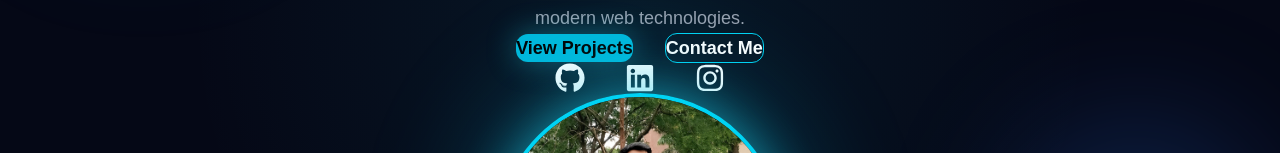
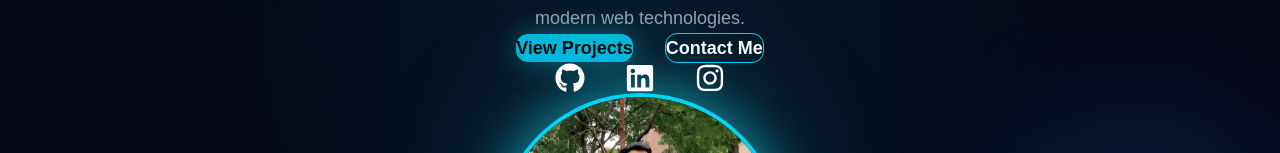
Before and after one commit to cdpatil396-coder/DigiPortfolio, a React (Vite) app: page / in a window 1280 px wide. Shown: the part 383-536 px from the top of the page. Built offline with nearby package versions, Linux system fonts and the light colour scheme.

Commit message:
fix the issue of icons git and linkdin

```diff
--- a/src/pages/Home.jsx
+++ b/src/pages/Home.jsx
@@ -15,16 +15,13 @@ const Home = () => {
   return (
     <section className="relative min-h-screen flex flex-col items-center justify-start overflow-x-hidden bg-[#050816] text-white px-4 pb-28 sm:px-6 lg:pb-40">
       {/* Background Glow */}
-      <div className="absolute inset-0 bg-[radial-gradient(circle_at_center,rgba(34,211,238,0.08),transparent_60%)] pointer-events-none"></div>
+      <div className="absolute inset-0 bg-[radial-gradient(circle_at_center,rgba(34,211,238,0.08),transparent_60%)] pointer-events-none z-0"></div>
 
-      <div className="absolute top-10 left-4 w-48 h-48 md:w-64 md:h-64 bg-cyan-500/10 md:bg-cyan-500/20 rounded-full blur-3xl pointer-events-none"></div>
+      <div className="absolute top-10 left-4 w-48 h-48 md:w-64 md:h-64 bg-cyan-500/10 md:bg-cyan-500/20 rounded-full blur-3xl pointer-events-none z-0"></div>
 
-      <div className="absolute bottom-10 right-4 w-48 h-48 md:w-64 md:h-64 bg-blue-500/10 md:bg-blue-500/20 rounded-full blur-3xl pointer-events-none"></div>
+      <div className="absolute bottom-10 right-4 w-48 h-48 md:w-64 md:h-64 bg-blue-500/10 md:bg-blue-500/20 rounded-full blur-3xl pointer-events-none z-0"></div>
 
-      {/* NAVBAR SPACER BLOCK:
-        This pushes down everything below it to completely clear your fixed navbar.
-        Adjust the heights below if your navbar is unusually tall.
-      */}
+      {/* Structural Navbar Spacer */}
       <div className="w-full h-24 sm:h-28 lg:h-36 block shrink-0"></div>
 
       <div className="relative z-10 max-w-4xl w-full text-center mx-auto flex flex-col items-center mt-4 sm:mt-8">
@@ -108,36 +105,39 @@ const Home = () => {
           </button>
         </motion.div>
 
-        {/* Global Social Icons */}
+        {/* Global Social Icons (UPDATED WITH HIGHER Z-INDEX) */}
         <motion.div
           initial={{ opacity: 0, y: 20 }}
           animate={{ opacity: 1, y: 0 }}
           transition={{ delay: 1.1 }}
-          className="flex justify-center items-center gap-10 text-3xl pt-24 md:pt-32"
+          className="relative z-30 flex justify-center items-center gap-10 text-3xl pt-24 md:pt-32"
         >
+          {/* GitHub Link */}
           <a
             href="https://github.com/cdpatil396-coder"
             target="_blank"
-            rel="noreferrer"
-            className="text-white hover:text-cyan-400 hover:scale-125 transition-all duration-300"
+            rel="noopener noreferrer"
+            className="cursor-pointer text-white hover:text-cyan-400 hover:scale-125 transition-all duration-300 relative z-30"
           >
             <FaGithub />
           </a>
 
+          {/* LinkedIn Link */}
           <a
             href="https://www.linkedin.com/in/chetan-patil-128a55389"
             target="_blank"
-            rel="noreferrer"
-            className="text-white hover:text-blue-400 hover:scale-125 transition-all duration-300"
+            rel="noopener noreferrer"
+            className="cursor-pointer text-white hover:text-blue-400 hover:scale-125 transition-all duration-300 relative z-30"
           >
             <FaLinkedin />
           </a>
 
+          {/* Instagram Link */}
           <a
-            href="https://instagram.com/yourusername"
+            href="https://instagram.com/your_instagram_username"
             target="_blank"
-            rel="noreferrer"
-            className="text-white hover:text-pink-500 hover:scale-125 transition-all duration-300"
+            rel="noopener noreferrer"
+            className="cursor-pointer text-white hover:text-pink-500 hover:scale-125 transition-all duration-300 relative z-30"
           >
             <FaInstagram />
           </a>
```
